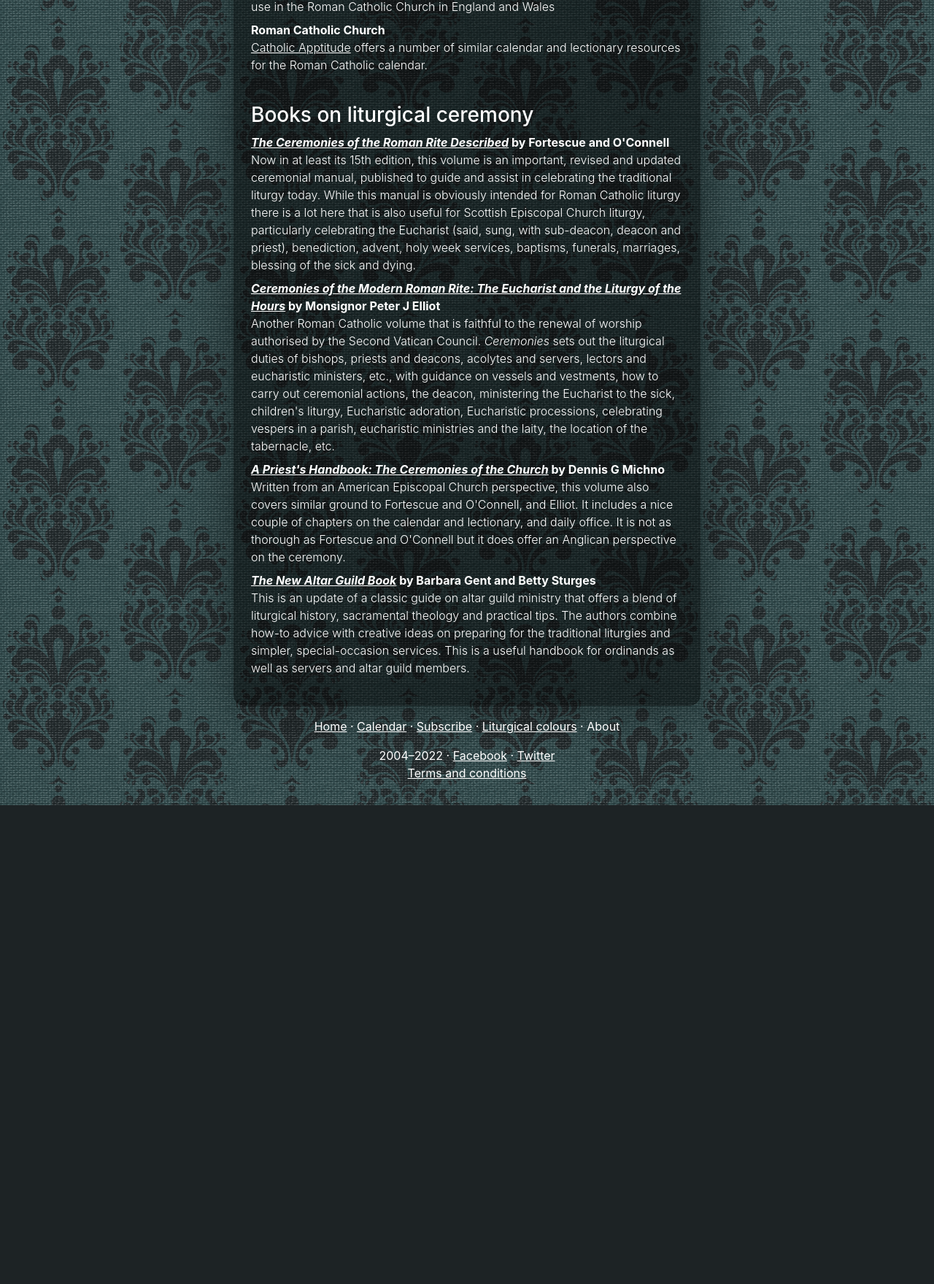
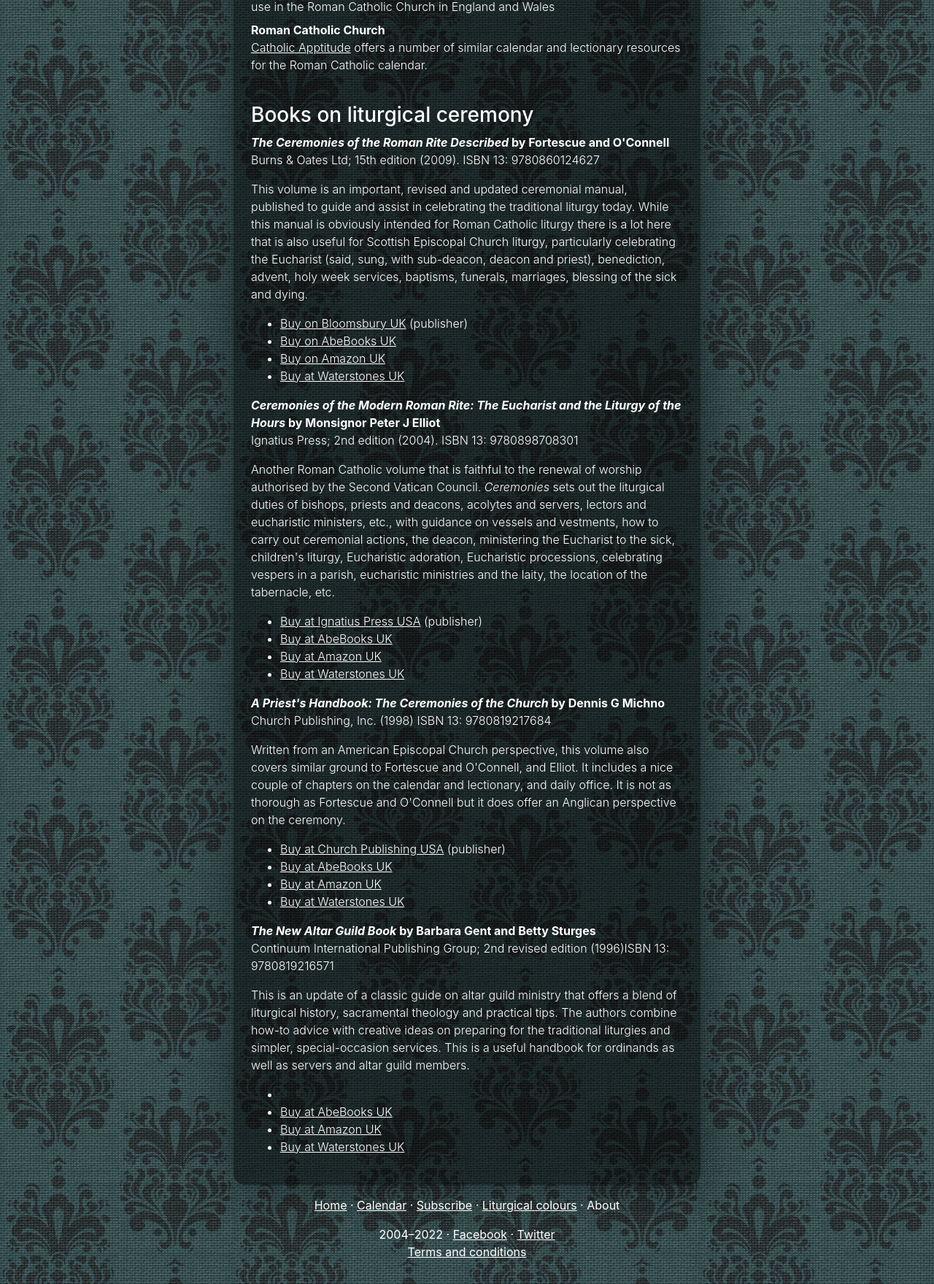
Before and after one commit to garethjmsaunders/sec-digital-calendar-website, a PHP site: page /about/ in a window 1280 px wide. Shown: the part 3325-5084 px from the top of the page at 73% size. Before the commit the page ends 4428 px from the top, so only its background shows below. Run offline with PHP 8.4, Linux system fonts and the light colour scheme.

Commit message:
FEAT (About) Add non-Amazon links to books
Add non-Amazon links to books so visitors have other options than giving their cash to a billionaire.

```diff
--- a/about/index.php
+++ b/about/index.php
@@ -137,14 +137,52 @@
 
             <h3>Books on liturgical ceremony</h3>
             <dl>
-                <dt><i><a href="https://www.amazon.co.uk/Ceremonies-Roman-Rite-Described/dp/0860124622">The Ceremonies of the Roman Rite Described</a></i> by Fortescue and O'Connell</dt>
-                    <dd>Now in at least its 15th edition, this volume is an important, revised and updated ceremonial manual, published to guide and assist in celebrating the traditional liturgy today. While this manual is obviously intended for Roman Catholic liturgy there is a lot here that is also useful for Scottish Episcopal Church liturgy, particularly celebrating the Eucharist (said, sung, with sub-deacon, deacon and priest), benediction, advent, holy week services, baptisms, funerals, marriages, blessing of the sick and dying.</dd>
-                <dt><i><a href="https://www.amazon.co.uk/Ceremonies-Modern-Roman-Peter-Elliott/dp/0898708303/ref=sr_1_1?crid=3QKOZZ2LSV0KL&keywords=Ceremonies+of+the+Modern+Roman+Rite&qid=1652097885&s=books&sprefix=ceremonies+of+the+modern+roman+rite%2Cstripbooks%2C106&sr=1-1">Ceremonies of the Modern Roman Rite: The Eucharist and the Liturgy of the Hours</a></i> by Monsignor Peter J Elliot</dt>
-                    <dd>Another Roman Catholic volume that is faithful to the renewal of worship authorised by the Second Vatican Council. <i>Ceremonies</i> sets out the liturgical duties of bishops, priests and deacons, acolytes and servers, lectors and eucharistic ministers, etc., with guidance on vessels and vestments, how to carry out ceremonial actions, the deacon, ministering the Eucharist to the sick, children's liturgy, Eucharistic adoration, Eucharistic processions, celebrating vespers in a parish, eucharistic ministries and the laity, the location of the tabernacle, etc.</dd>
-                <dt><i><a href="https://www.amazon.co.uk/Priests-Handbook-Ceremonies-published-December/dp/B01MR2RB8I/">A Priest's Handbook: The Ceremonies of the Church</a></i> by Dennis G Michno</dt>
-                    <dd>Written from an American Episcopal Church perspective, this volume also covers similar ground to Fortescue and O'Connell, and Elliot. It includes a nice couple of chapters on the calendar and lectionary, and daily office. It is not as thorough as Fortescue and O'Connell but it does offer an Anglican perspective on the ceremony.</dd>
-                <dt><i><a href="https://www.amazon.co.uk/New-Altar-Guild-Book-Revised/dp/0819216577/">The New Altar Guild Book</a></i> by Barbara Gent and Betty Sturges</dt>
-                    <dd>This is an update of a classic guide on altar guild ministry that offers a blend of liturgical history, sacramental theology and practical tips. The authors combine how-to advice with creative ideas on preparing for the traditional liturgies and simpler, special-occasion services. This is a useful handbook for ordinands as well as servers and altar guild members.</dd>
+                <dt><i>The Ceremonies of the Roman Rite Described</i> by Fortescue and O'Connell</dt>
+                    <dd>
+                        <p>Burns & Oates Ltd; 15th edition (2009). ISBN 13: 9780860124627</p>
+                        <p>This volume is an important, revised and updated ceremonial manual, published to guide and assist in celebrating the traditional liturgy today. While this manual is obviously intended for Roman Catholic liturgy there is a lot here that is also useful for Scottish Episcopal Church liturgy, particularly celebrating the Eucharist (said, sung, with sub-deacon, deacon and priest), benediction, advent, holy week services, baptisms, funerals, marriages, blessing of the sick and dying.</p>
+                        <ul>
+                            <li><a href="https://www.bloomsbury.com/uk/ceremonies-of-the-roman-rite-described-9780860124627/">Buy on Bloomsbury UK</a> (publisher)</li>
+                            <li><a href="https://www.abebooks.co.uk/servlet/SearchResults?kn=9780860124627">Buy on AbeBooks UK</a></li>
+                            <li><a href="https://www.amazon.co.uk/Ceremonies-Roman-Rite-Described/dp/0860124622">Buy on Amazon UK</a></li>
+                            <li><a href="https://www.waterstones.com/book/the-ceremonies-of-the-roman-rite-described/adrian-fortescue/the-reverend-dr-j-b-o-connell/9780860124627">Buy at Waterstones UK</a></li>
+                        </ul>
+                    </dd>
+
+                <dt><i>Ceremonies of the Modern Roman Rite: The Eucharist and the Liturgy of the Hours</i> by Monsignor Peter J Elliot</dt>
+                    <dd>
+                        <p>Ignatius Press; 2nd edition (2004). ISBN 13: 9780898708301</p>
+                        <p>Another Roman Catholic volume that is faithful to the renewal of worship authorised by the Second Vatican Council. <i>Ceremonies</i> sets out the liturgical duties of bishops, priests and deacons, acolytes and servers, lectors and eucharistic ministers, etc., with guidance on vessels and vestments, how to carry out ceremonial actions, the deacon, ministering the Eucharist to the sick, children's liturgy, Eucharistic adoration, Eucharistic processions, celebrating vespers in a parish, eucharistic ministries and the laity, the location of the tabernacle, etc.</p>
+                        <ul>
+                            <li><a href="https://ignatius.com/ceremonies-of-the-modern-roman-rite-2nd-edition-cmrr2p">Buy at Ignatius Press USA</a> (publisher)</li>
+                            <li><a href="https://www.abebooks.co.uk/servlet/SearchResults?kn=9780898708301">Buy at AbeBooks UK</a></li>
+                            <li><a href="https://www.amazon.co.uk/Ceremonies-Modern-Roman-Peter-Elliott/dp/0898708303/">Buy at Amazon UK</a></li>
+                            <li><a href="https://www.waterstones.com/book/ceremonies-of-the-modern-roman-rite/peter-elliott/9780898708301">Buy at Waterstones UK</a></li>
+                        </ul>
+                    </dd>
+
+                <dt><i>A Priest's Handbook: The Ceremonies of the Church</i> by Dennis G Michno</dt>
+                    <dd>
+                        <p>Church Publishing, Inc. (1998) ISBN 13: 9780819217684</p>
+                        <p>Written from an American Episcopal Church perspective, this volume also covers similar ground to Fortescue and O'Connell, and Elliot. It includes a nice couple of chapters on the calendar and lectionary, and daily office. It is not as thorough as Fortescue and O'Connell but it does offer an Anglican perspective on the ceremony.</p>
+                        <ul>
+                            <li><a href="https://www.churchpublishing.org/products/apriestshandbook">Buy at Church Publishing USA</a> (publisher)</li>
+                            <li><a href="https://www.abebooks.co.uk/servlet/SearchResults?kn=9780819217684">Buy at AbeBooks UK</a></li>
+                            <li><a href="https://www.amazon.co.uk/Priests-Handbook-Ceremonies-published-December/dp/B01MR2RB8I">Buy at Amazon UK</a></li>
+                            <li><a href="https://www.waterstones.com/book/a-priests-handbook/dennis-g-michno/9780819217684">Buy at Waterstones UK</a></li>
+                        </ul>
+                    </dd>
+                <dt><i>The New Altar Guild Book</i> by Barbara Gent and Betty Sturges</dt>
+                    <dd>
+                        <p> Continuum International Publishing Group; 2nd revised edition (1996)ISBN 13: 9780819216571</p>
+                        <p>This is an update of a classic guide on altar guild ministry that offers a blend of liturgical history, sacramental theology and practical tips. The authors combine how-to advice with creative ideas on preparing for the traditional liturgies and simpler, special-occasion services. This is a useful handbook for ordinands as well as servers and altar guild members.</p>
+                    <ul>
+                        <li></li>
+                        <li><a href="https://www.abebooks.co.uk/servlet/SearchResults?kn=9780819216571">Buy at AbeBooks UK</a></li>
+                        <li><a href="https://www.amazon.co.uk/New-Altar-Guild-Book-Revised/dp/0819216577/">Buy at Amazon UK</a></li>
+                        <li><a href="https://www.waterstones.com/book/the-new-altar-guild-book/barbara-gent/betty-sturges/9780819216571">Buy at Waterstones UK</a></li>
+                    </ul>
+                    </dd>
             </dl>
 
         </main>
```
